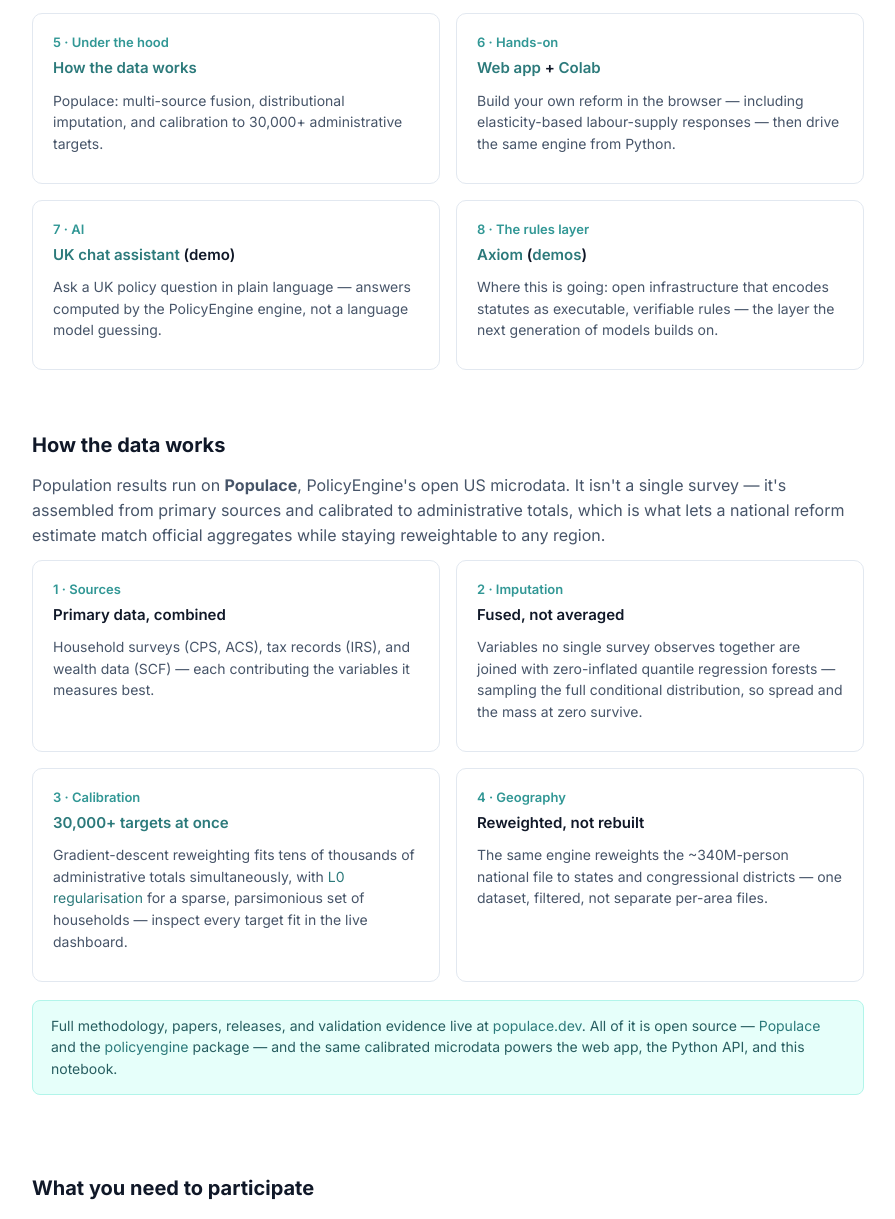
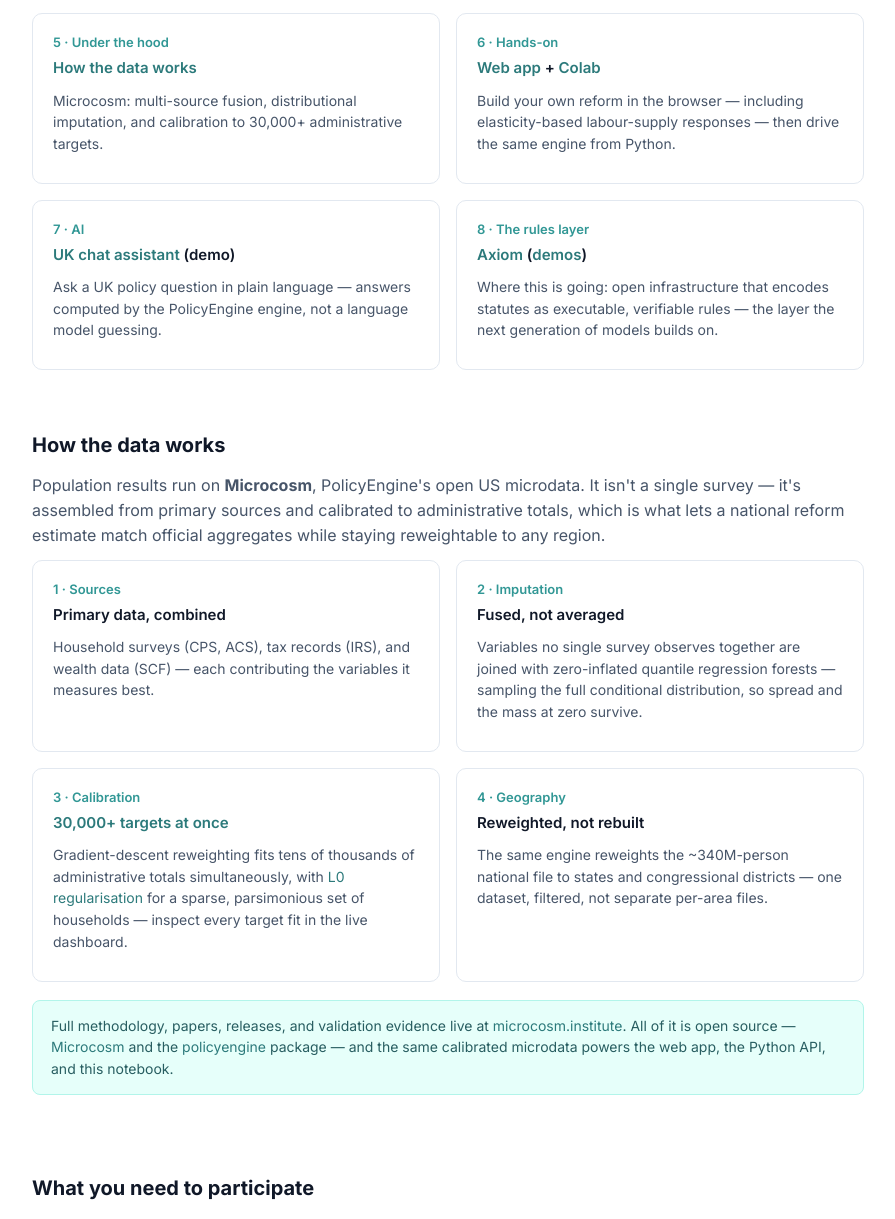
Before and after one commit to PolicyEngine/tutorial, a plain HTML site: page tutorial/index.html in a window 1280 px wide. Shown: the part 1178-2397 px from the top of the page, without its empty margins (192-1087 px from the left). Drawn offline with Linux system fonts and the light colour scheme.

Commit message:
Rename Populace to Microcosm in prose and code
Co-Authored-By: Claude Opus 5.5 <noreply@anthropic.com>

```diff
--- a/tutorial/index.html
+++ b/tutorial/index.html
@@ -135,7 +135,7 @@
         <div class="step"><div class="lead">2 · What PolicyEngine is</div><h4>Scope of the models</h4><p>Free, open-source tax-benefit microsimulation — full federal + state coverage in the <a href="https://www.policyengine.org/us/model">US</a>, full coverage in the <a href="https://www.policyengine.org/uk/model">UK</a>, and growing country models.</p></div>
         <div class="step"><div class="lead">3 · A real reform, end to end</div><h4><a href="https://www.policyengine.org/uk/autumn-budget-2025">UK Autumn Budget 2025</a></h4><p>A real fiscal event: what it does to a single household and to the whole population — budget, distribution, poverty.</p></div>
         <div class="step"><div class="lead">4 · Household by household</div><h4><a href="https://www.policyengine.org/us/obbba-households">OBBBA explorer</a></h4><p>The biggest US tax law in a decade, encoded within days — explore its impact on 40,000 real survey households.</p></div>
-        <div class="step"><div class="lead">5 · Under the hood</div><h4><a href="#data">How the data works</a></h4><p>Populace: multi-source fusion, distributional imputation, and calibration to 30,000+ administrative targets.</p></div>
+        <div class="step"><div class="lead">5 · Under the hood</div><h4><a href="#data">How the data works</a></h4><p>Microcosm: multi-source fusion, distributional imputation, and calibration to 30,000+ administrative targets.</p></div>
         <div class="step"><div class="lead">6 · Hands-on</div><h4><a href="https://app.policyengine.org">Web app</a> + <a href="https://colab.research.google.com/github/PolicyEngine/tutorial/blob/main/notebooks/policyengine_tutorial_ima2026.ipynb">Colab</a></h4><p>Build your own reform in the browser — including elasticity-based labour-supply responses — then drive the same engine from Python.</p></div>
         <div class="step"><div class="lead">7 · AI</div><h4><a href="https://policyengine-uk-chat.vercel.app">UK chat assistant</a> (demo)</h4><p>Ask a UK policy question in plain language — answers computed by the PolicyEngine engine, not a language model guessing.</p></div>
         <div class="step"><div class="lead">8 · The rules layer</div><h4><a href="https://axiom.org">Axiom</a> (<a href="https://axiom.org/demos">demos</a>)</h4><p>Where this is going: open infrastructure that encodes statutes as executable, verifiable rules — the layer the next generation of models builds on.</p></div>
@@ -144,14 +144,14 @@
 
     <section class="body" id="data">
       <h3>How the data works</h3>
-      <p>Population results run on <strong>Populace</strong>, PolicyEngine's open US microdata. It isn't a single survey — it's assembled from primary sources and calibrated to administrative totals, which is what lets a national reform estimate match official aggregates while staying reweightable to any region.</p>
+      <p>Population results run on <strong>Microcosm</strong>, PolicyEngine's open US microdata. It isn't a single survey — it's assembled from primary sources and calibrated to administrative totals, which is what lets a national reform estimate match official aggregates while staying reweightable to any region.</p>
       <div class="grid">
         <div class="step"><div class="lead">1 · Sources</div><h4>Primary data, combined</h4><p>Household surveys (CPS, ACS), tax records (IRS), and wealth data (SCF) — each contributing the variables it measures best.</p></div>
         <div class="step"><div class="lead">2 · Imputation</div><h4>Fused, not averaged</h4><p>Variables no single survey observes together are joined with zero-inflated quantile regression forests — sampling the full conditional distribution, so spread and the mass at zero survive.</p></div>
-        <div class="step"><div class="lead">3 · Calibration</div><h4><a href="https://calibration-diagnostics.vercel.app/populace">30,000+ targets at once</a></h4><p>Gradient-descent reweighting fits tens of thousands of administrative totals simultaneously, with <a href="https://populace.dev/papers/l0">L0 regularisation</a> for a sparse, parsimonious set of households — inspect every target fit in the live dashboard.</p></div>
+        <div class="step"><div class="lead">3 · Calibration</div><h4><a href="https://calibration-diagnostics.vercel.app/populace">30,000+ targets at once</a></h4><p>Gradient-descent reweighting fits tens of thousands of administrative totals simultaneously, with <a href="https://microcosm.institute/papers/l0">L0 regularisation</a> for a sparse, parsimonious set of households — inspect every target fit in the live dashboard.</p></div>
         <div class="step"><div class="lead">4 · Geography</div><h4>Reweighted, not rebuilt</h4><p>The same engine reweights the ~340M-person national file to states and congressional districts — one dataset, filtered, not separate per-area files.</p></div>
       </div>
-      <div class="note">Full methodology, papers, releases, and validation evidence live at <a href="https://populace.dev">populace.dev</a>. All of it is open source — <a href="https://github.com/PolicyEngine/populace">Populace</a> and the <a href="https://github.com/PolicyEngine/policyengine.py">policyengine</a> package — and the same calibrated microdata powers the web app, the Python API, and this notebook.</div>
+      <div class="note">Full methodology, papers, releases, and validation evidence live at <a href="https://microcosm.institute">microcosm.institute</a>. All of it is open source — <a href="https://github.com/PolicyEngine/microcosm">Microcosm</a> and the <a href="https://github.com/PolicyEngine/policyengine.py">policyengine</a> package — and the same calibrated microdata powers the web app, the Python API, and this notebook.</div>
     </section>
 
     <section class="body" id="setup">
```
Also changed, not shown: 5 other files.
